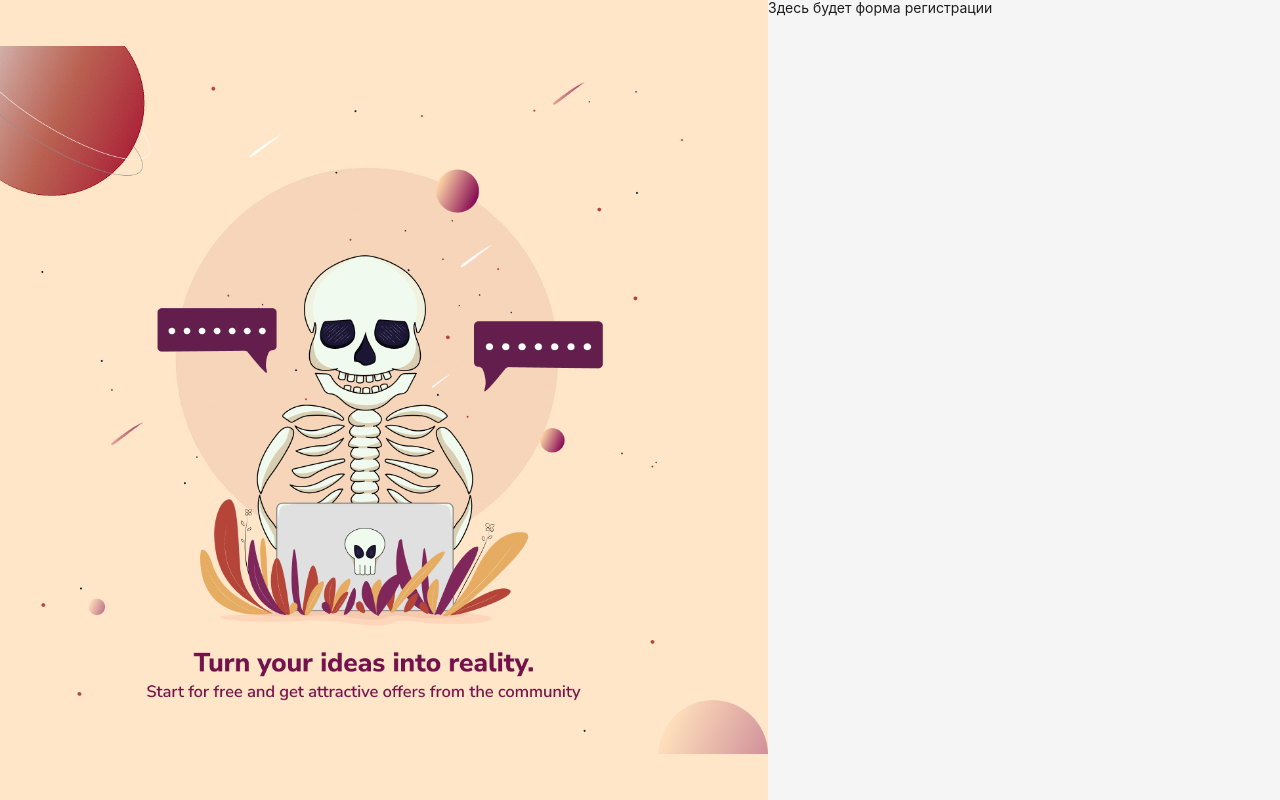
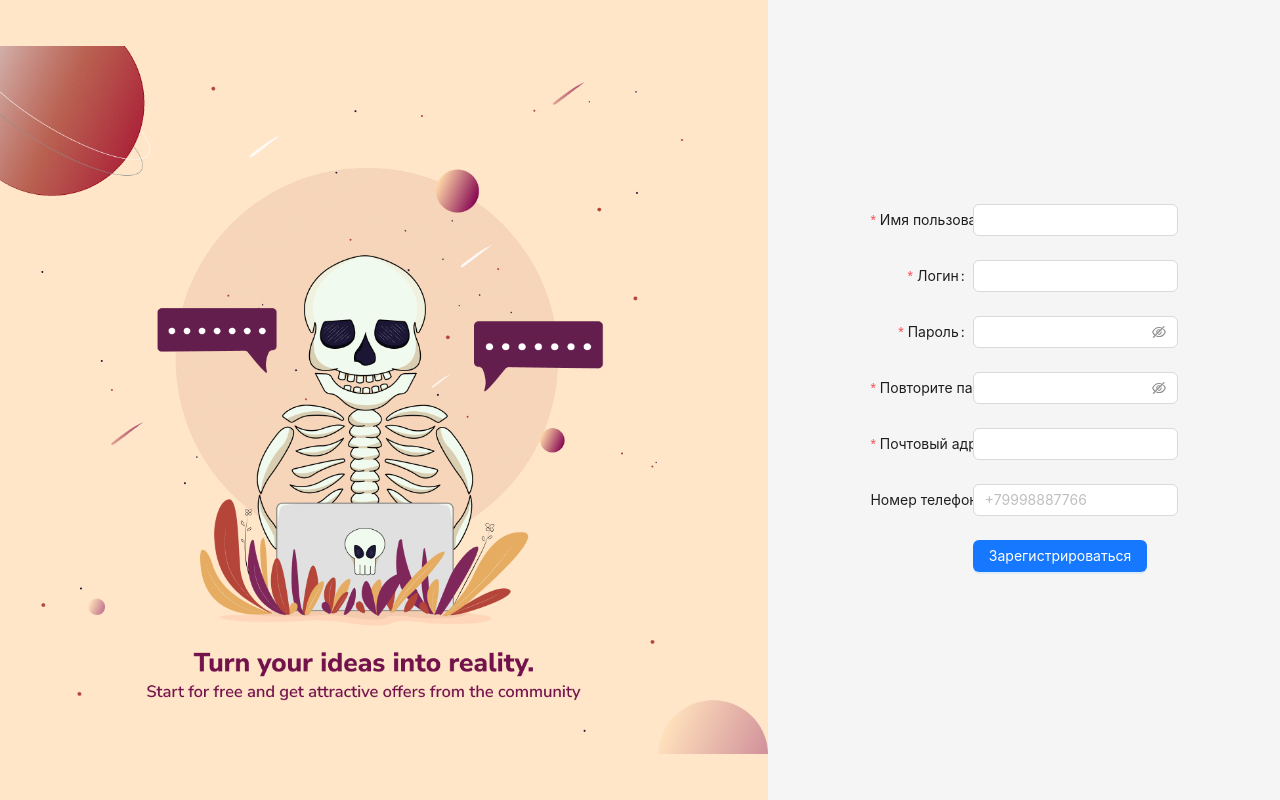
Before and after one commit to BentonFraizer/CRM-System, a Vue app: page /registration in a window 1280 px wide. Built offline with nearby package versions, Linux system fonts and the light colour scheme.

Commit message:
ED-2112(auth): add registration form

```diff
--- a/components.d.ts
+++ b/components.d.ts
@@ -17,6 +17,7 @@ declare module 'vue' {
     AFormItem: typeof import('ant-design-vue/es')['FormItem']
     AImage: typeof import('ant-design-vue/es')['Image']
     AInput: typeof import('ant-design-vue/es')['Input']
+    AInputPassword: typeof import('ant-design-vue/es')['InputPassword']
     ALayout: typeof import('ant-design-vue/es')['Layout']
     ALayoutContent: typeof import('ant-design-vue/es')['LayoutContent']
     ALayoutFooter: typeof import('ant-design-vue/es')['LayoutFooter']
@@ -24,6 +25,7 @@ declare module 'vue' {
     ALayoutSider: typeof import('ant-design-vue/es')['LayoutSider']
     AMenu: typeof import('ant-design-vue/es')['Menu']
     AMenuItem: typeof import('ant-design-vue/es')['MenuItem']
+    AResult: typeof import('ant-design-vue/es')['Result']
     ATabPane: typeof import('ant-design-vue/es')['TabPane']
     ATabs: typeof import('ant-design-vue/es')['Tabs']
     CreateTask: typeof import('./src/components/CreateTask.vue')['default']
--- /dev/null
+++ b/src/api/authApi.ts
@@ -0,0 +1,16 @@
+import type { Profile, UserRegistration } from '@/types/authApi.ts'
+import axiosApi from '@/api/axios.ts'
+import axios from 'axios'
+
+export const register = async (newUserData: UserRegistration): Promise<Profile> => {
+  try {
+    const response = await axiosApi.post('/auth/signup', newUserData)
+    return response.data
+  } catch (error) {
+    if (axios.isAxiosError(error)) {
+      throw error.response?.request?.responseText
+    } else {
+      throw error
+    }
+  }
+}
--- a/src/api/tasksApi.ts
+++ b/src/api/tasksApi.ts
@@ -1,5 +1,5 @@
 import { TASK_FILTERS } from '@/helpers/consts.ts'
-import type { CreateUpdateTaskResponse, MetaResponse, TaskRequest } from '@/types/api.ts'
+import type { CreateUpdateTaskResponse, MetaResponse, TaskRequest } from '@/types/tasksApi.ts'
 import type { Task, TaskInfo, TaskStatus } from '@/types/task.ts'
 import axiosApi from '@/api/axios.ts'
 
--- a/src/helpers/consts.ts
+++ b/src/helpers/consts.ts
@@ -1,7 +1,17 @@
 import type { Rule } from 'ant-design-vue/es/form'
 
+export const EMPTY_FIELD_ERROR_TEXT = 'Это поле не может быть пустым'
 const MIN_TITLE_LENGTH = 2
 const MAX_TITLE_LENGTH = 64
+const MIN_USERNAME_LENGTH = 1
+const MIN_LOGIN_LENGTH = 2
+const MIN_PASSWORD_LENGTH = 6
+const MAX_REG_FORM_FIELDS_LENGTH = 60
+const USERNAME_PATTERN = /^[a-zA-Zа-яА-ЯёЁ]+$/
+const LOGIN_PATTERN = /^[a-zA-Z]+$/
+const PASSWORD_PATTERN = /^\S+$/
+const EMAIL_PATTERN = /^[^\s@]+@[^\s@]+\.[^\s@]+$/
+const PHONE_PATTERN = /^\+?[0-9]{11}$/
 
 export const TASK_FILTERS = {
   all: {
@@ -25,7 +35,7 @@ export const CREATE_EDIT_TASK_RULES: Record<string, Rule[]> = {
     {
       validator: async (_, value) => {
         if (!value || !value.trim()) {
-          throw new Error('Это поле не может быть пустым')
+          throw new Error(EMPTY_FIELD_ERROR_TEXT)
         }
       },
       trigger: 'change',
@@ -34,3 +44,91 @@ export const CREATE_EDIT_TASK_RULES: Record<string, Rule[]> = {
     { max: MAX_TITLE_LENGTH, message: 'Максимальная длина текста 64 символа', trigger: 'blur' },
   ],
 }
+
+export const REGISTRATION_FORM_RULES: Record<string, Rule[]> = {
+  username: [
+    {
+      required: true,
+      message: EMPTY_FIELD_ERROR_TEXT,
+      trigger: 'change',
+    },
+    {
+      pattern: USERNAME_PATTERN,
+      message: 'Можно использовать только русские или латинские буквы (без пробелов)',
+      trigger: 'change',
+    },
+    {
+      min: MIN_USERNAME_LENGTH,
+      message: 'Минимальная длина текста 1 символ',
+      trigger: 'blur',
+    },
+    {
+      max: MAX_REG_FORM_FIELDS_LENGTH,
+      message: 'Максимальная длина текста 60 символов',
+      trigger: 'blur',
+    },
+  ],
+  login: [
+    {
+      required: true,
+      message: EMPTY_FIELD_ERROR_TEXT,
+      trigger: 'change',
+    },
+    {
+      pattern: LOGIN_PATTERN,
+      message: 'Можно использовать только латинские буквы (без пробелов)',
+      trigger: 'change',
+    },
+    {
+      min: MIN_LOGIN_LENGTH,
+      message: 'Минимальная длина текста 2 символа',
+      trigger: 'blur',
+    },
+    {
+      max: MAX_REG_FORM_FIELDS_LENGTH,
+      message: 'Максимальная длина текста 60 символов',
+      trigger: 'blur',
+    },
+  ],
+  password: [
+    {
+      required: true,
+      message: EMPTY_FIELD_ERROR_TEXT,
+      trigger: 'change',
+    },
+    {
+      pattern: PASSWORD_PATTERN,
+      message: 'Пароль не должен содержать пробелы',
+      trigger: 'change',
+    },
+    {
+      min: MIN_PASSWORD_LENGTH,
+      message: 'Минимальная длина текста 6 символа',
+      trigger: 'blur',
+    },
+    {
+      max: MAX_REG_FORM_FIELDS_LENGTH,
+      message: 'Максимальная длина текста 60 символов',
+      trigger: 'blur',
+    },
+  ],
+  email: [
+    {
+      required: true,
+      message: EMPTY_FIELD_ERROR_TEXT,
+      trigger: 'change',
+    },
+    {
+      pattern: EMAIL_PATTERN,
+      message: 'Введите валидный email',
+      trigger: 'blur',
+    },
+  ],
+  phoneNumber: [
+    {
+      pattern: PHONE_PATTERN,
+      message: 'Введите номер телефона в формате +79998887766',
+      trigger: 'blur',
+    },
+  ],
+}
--- a/src/helpers/helpers.ts
+++ b/src/helpers/helpers.ts
@@ -12,9 +12,14 @@ export const loadTasks = async (status: TaskStatus, errorMessage: string) => {
   }
 }
 
-export const openNotificationWithIcon = (type: NotificationTypes, message: string) => {
+export const openNotificationWithIcon = (
+  type: NotificationTypes,
+  message: string,
+  description?: string,
+) => {
   notification[type]({
     message: message,
+    description: description,
     placement: 'bottomLeft',
   })
 }
--- a/src/layouts/AuthLayout.vue
+++ b/src/layouts/AuthLayout.vue
@@ -7,7 +7,7 @@
     </a-layout>
 
     <a-layout class="content">
-      <a-layout-content>
+      <a-layout-content class="layout-content">
         <slot />
       </a-layout-content>
     </a-layout>
@@ -38,6 +38,13 @@
   overflow: auto;
 }
 
+.layout-content {
+  display: flex;
+  flex-direction: column;
+  justify-content: center;
+  align-items: center;
+}
+
 .auth-image {
   width: 100%;
   height: 100%;
--- /dev/null
+++ b/src/pages/LoginVue.vue
@@ -0,0 +1,9 @@
+<script setup lang="ts">
+import AuthLayout from '@/layouts/AuthLayout.vue'
+</script>
+
+<template>
+  <AuthLayout>Здесь будет форма авторизации.</AuthLayout>
+</template>
+
+<style scoped></style>
--- a/src/pages/RegistrationVue.vue
+++ b/src/pages/RegistrationVue.vue
@@ -1,9 +1,135 @@
 <script setup lang="ts">
 import AuthLayout from '@/layouts/AuthLayout.vue'
+import { reactive, ref, type UnwrapRef } from 'vue'
+import type { FormInstance } from 'ant-design-vue'
+import { EMPTY_FIELD_ERROR_TEXT, REGISTRATION_FORM_RULES } from '@/helpers/consts.ts'
+import type { Rule } from 'ant-design-vue/es/form'
+import { register } from '@/api/authApi.ts'
+import { openNotificationWithIcon } from '@/helpers/helpers.ts'
+
+interface FormRegistrationState {
+  username: string
+  login: string
+  password: string
+  checkPassword: string
+  email: string
+  phoneNumber: string
+}
+
+const formRef = ref<FormInstance>()
+const formState: UnwrapRef<FormRegistrationState> = reactive({
+  username: '',
+  login: '',
+  password: '',
+  checkPassword: '',
+  email: '',
+  phoneNumber: '',
+})
+
+const isRegistrationSuccess = ref<boolean>(false)
+const isRequestInProgress = ref<boolean>(false)
+
+const handleSubmit = () => {
+  isRequestInProgress.value = true
+  formRef.value
+    ?.validate()
+    .then(async () => {
+      const newUserData = {
+        username: formState.username.trim(),
+        login: formState.login.trim(),
+        password: formState.password,
+        email: formState.email.trim(),
+        phoneNumber: formState.phoneNumber.trim(),
+      }
+
+      await register(newUserData)
+
+      resetForm()
+      openNotificationWithIcon('success', 'Регистрация прошла успешно')
+      isRegistrationSuccess.value = true
+    })
+    .catch((error) => {
+      openNotificationWithIcon('error', 'Ошибка регистрации', error)
+    })
+    .finally(() => (isRequestInProgress.value = false))
+}
+
+const resetForm = () => {
+  formRef.value && formRef.value.resetFields()
+}
+
+const validateCheckPasswordField = async (_rule: Rule, value: string) => {
+  if (value === '') {
+    return Promise.reject(EMPTY_FIELD_ERROR_TEXT)
+  } else if (value !== formState.password) {
+    return Promise.reject('Пароли не совпадают')
+  } else {
+    return Promise.resolve()
+  }
+}
 </script>
 
 <template>
-  <AuthLayout>Здесь будет форма регистрации</AuthLayout>
+  <AuthLayout>
+    <a-form
+      ref="formRef"
+      :model="formState"
+      :label-col="{ span: 8 }"
+      :wrapper-col="{ span: 24 }"
+      :rules="REGISTRATION_FORM_RULES"
+      name="registration"
+      @finish="handleSubmit"
+      class="registration-form"
+    >
+      <a-form-item label="Имя пользователя" name="username">
+        <a-input v-model:value="formState.username" />
+      </a-form-item>
+
+      <a-form-item label="Логин" name="login">
+        <a-input v-model:value="formState.login" />
+      </a-form-item>
+
+      <a-form-item label="Пароль" name="password">
+        <a-input-password v-model:value="formState.password" />
+      </a-form-item>
+
+      <a-form-item
+        label="Повторите пароль"
+        name="checkPassword"
+        :rules="[{ required: true, validator: validateCheckPasswordField, trigger: 'blur' }]"
+      >
+        <a-input-password v-model:value="formState.checkPassword" />
+      </a-form-item>
+
+      <a-form-item label="Почтовый адрес" name="email">
+        <a-input v-model:value="formState.email" />
+      </a-form-item>
+
+      <a-form-item label="Номер телефона" name="phone">
+        <a-input v-model:value="formState.phoneNumber" placeholder="+79998887766" />
+      </a-form-item>
+
+      <a-form-item :wrapper-col="{ offset: 8, span: 16 }">
+        <a-button
+          type="primary"
+          :loading="isRequestInProgress"
+          :disabled="isRequestInProgress"
+          html-type="submit"
+        >
+          Зарегистрироваться
+        </a-button>
+      </a-form-item>
+    </a-form>
+
+    <a-result v-if="isRegistrationSuccess" status="success" title="Регистрация прошла успешно">
+      <router-link to="/login">Перейти на страницу авторизации для входа в систему</router-link>
+    </a-result>
+  </AuthLayout>
 </template>
 
-<style scoped></style>
+<style scoped>
+.registration-form {
+  max-width: 60%;
+  width: 100%;
+}
+</style>
--- a/src/pages/TodoListView.vue
+++ b/src/pages/TodoListView.vue
@@ -4,7 +4,7 @@ import { TASK_FILTERS } from '@/helpers/consts.ts'
 import CreateTask from '@/components/CreateTask.vue'
 import TasksTabs from '@/components/TasksTabs.vue'
 import TasksList from '@/components/TasksList.vue'
-import type { MetaResponse } from '@/types/api.ts'
+import type { MetaResponse } from '@/types/tasksApi.ts'
 import type { Task, TaskInfo, TaskStatus } from '@/types/task.ts'
 import { loadTasks } from '@/helpers/helpers.ts'
 import AppLayout from '@/layouts/AppLayout.vue'
--- a/src/router/index.ts
+++ b/src/router/index.ts
@@ -3,6 +3,7 @@ import { createRouter, createWebHistory } from 'vue-router'
 import TodoListView from '@/pages/TodoListView.vue'
 import ProfileView from '@/pages/ProfileView.vue'
 import RegistrationVue from '@/pages/RegistrationVue.vue'
+import LoginVue from '@/pages/LoginVue.vue'
 
 const router = createRouter({
   history: createWebHistory(import.meta.env.BASE_URL),
@@ -10,6 +11,7 @@ const router = createRouter({
     { path: '/', component: TodoListView },
     { path: '/profile', component: ProfileView },
     { path: '/registration', component: RegistrationVue },
+    { path: '/login', component: LoginVue },
   ],
 })
 
--- /dev/null
+++ b/src/types/authApi.ts
@@ -0,0 +1,19 @@
+export interface UserRegistration {
+  username: string
+  login: string
+  password: string
+  email: string
+  phoneNumber: string
+}
+
+type Role = 'ADMIN' | 'USER' | 'MODERATOR'
+
+export interface Profile {
+  id: number
+  username: string
+  email: string
+  date: string
+  isBlocked: boolean
+  roles: Role[]
+  phoneNumber: string
+}
```
Also changed, not shown: src/types/tasksApi.ts (renamed from src/types/api.ts).
